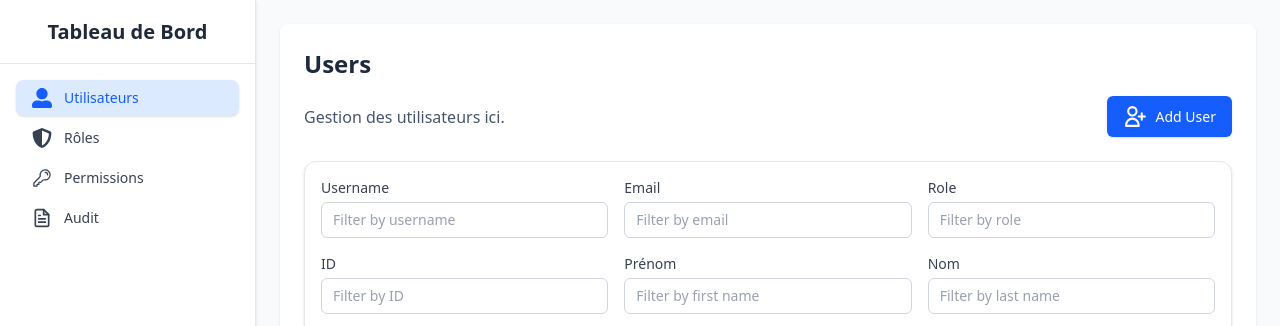
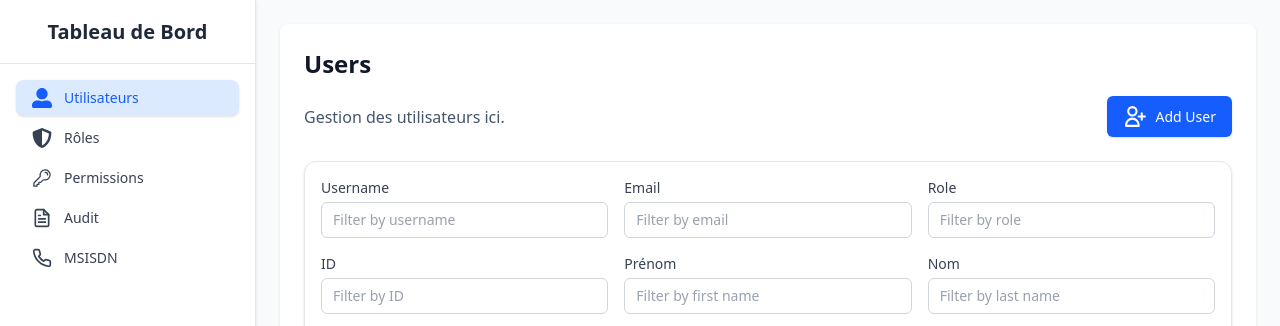
Before and after one commit to AbderaoufSouissi/Dynamic-IVR-Manager, a React (Vite) app in the folder IVR-client/: page / in a window 1280 px wide. Shown: the top 326 px of the page. Built offline with nearby package versions, Linux system fonts and the light colour scheme.

Commit message:
Frontend: Modification du component SideBar et de la page AdminDashboard

```diff
--- a/IVR-client/src/components/SideBar.tsx
+++ b/IVR-client/src/components/SideBar.tsx
@@ -2,7 +2,8 @@
 import type { IconType } from 'react-icons';
 import { FaUserAlt, FaShieldAlt } from "react-icons/fa";
 import { HiOutlineKey } from "react-icons/hi2";
-import { FiFileText } from "react-icons/fi";
+import { FiFileText, FiPhone } from "react-icons/fi";
+import { NavLink } from 'react-router-dom';
 
 interface SidebarProps {
   activeTab: string;
@@ -13,13 +14,15 @@ interface NavItem {
   id: string;
   label: string;
   icon: IconType;
+  route?: string;
 }
 
 const navItems: NavItem[] = [
-  { id: 'users', label: 'Utilisateurs', icon: FaUserAlt },
-  { id: 'roles', label: 'Rôles', icon: FaShieldAlt },
-  { id: 'permissions', label: 'Permissions', icon: HiOutlineKey },
-  { id: 'auditLogs', label: 'Audit', icon: FiFileText },
+  { id: 'users', label: 'Utilisateurs', icon: FaUserAlt, route: '/admin/users' },
+  { id: 'roles', label: 'Rôles', icon: FaShieldAlt, route: '/admin/roles' },
+  { id: 'permissions', label: 'Permissions', icon: HiOutlineKey, route: '/admin/permissions' },
+  { id: 'auditLogs', label: 'Audit', icon: FiFileText, route: '/admin/auditLogs' },
+  { id: 'msisdn', label: 'MSISDN', icon: FiPhone, route: '/admin/msisdn' },
 ];
 
 const Sidebar = ({ activeTab, onTabChange }: SidebarProps) => {
@@ -30,23 +33,22 @@ const Sidebar = ({ activeTab, onTabChange }: SidebarProps) => {
       </div>
 
       <nav className="flex-1 p-4 space-y-1 bg-white">
-        {navItems.map(({ id, label, icon: Icon }) => {
+        {navItems.map(({ id, label, icon: Icon, route }) => {
           const isActive = activeTab === id;
           return (
-            <button
+            <NavLink
               key={id}
+              to={route || '#'}
               onClick={() => onTabChange(id)}
               className={`flex items-center w-full gap-3 px-4 py-2 rounded-lg transition
-                ${
-                  isActive
-                    ? 'bg-blue-100 text-blue-600 shadow-sm'
-                    : 'text-gray-700 hover:bg-gray-100 hover:text-blue-600'
-                }
+                ${isActive
+                  ? 'bg-blue-100 text-blue-600 shadow-sm'
+                  : 'text-gray-700 hover:bg-gray-100 hover:text-blue-600'}
               `}
             >
-              <Icon size={20} className={`${isActive ? 'text-blue-600' : ''}`} />
+              <Icon size={20} className={isActive ? 'text-blue-600' : ''} />
               <span className="text-sm font-medium">{label}</span>
-            </button>
+            </NavLink>
           );
         })}
       </nav>
--- a/IVR-client/src/pages/AdminDashboard.tsx
+++ b/IVR-client/src/pages/AdminDashboard.tsx
@@ -1,41 +1,54 @@
-
-import { useState } from 'react';
-import Sidebar from '../components/SideBar';
+import { useLocation } from 'react-router-dom';
 import UsersPage from './UsersPage';
 import RolesPage from './RolesPage';
 import PermissionsPage from './PermissionsPage';
+import MsisdnPage from './MsisdnPage';
+import Sidebar from '../components/SideBar';
 
+const AdminDashboard = () => {
+  const location = useLocation();
 
-const AdminDashboard: React.FC = () => {
-  const [activeTab, setActiveTab] = useState('users');
+  // Map routes to tab IDs
+  const pathToTabId: Record<string, string> = {
+    '/admin/users': 'users',
+    '/admin/roles': 'roles',
+    '/admin/permissions': 'permissions',
+    '/admin/auditLogs': 'auditLogs',
+    '/admin/msisdn': 'msisdn',
+  };
+
+  // Get active tab from current path or fallback to 'users'
+  const activeTab = pathToTabId[location.pathname] || 'users';
 
   const renderTabContent = () => {
     switch (activeTab) {
       case 'users':
-        return <UsersPage/>;
+        return <UsersPage />;
       case 'roles':
-        return <RolesPage/>;
+        return <RolesPage />;
       case 'permissions':
-        return <PermissionsPage/>;
+        return <PermissionsPage />;
       case 'auditLogs':
         return <p>Logs d’audit ici.</p>;
+      case 'msisdn':
+        return <MsisdnPage />;
       default:
         return <p>Contenu non disponible.</p>;
     }
   };
 
+
+
   return (
     <div className="flex h-screen bg-slate-50">
-      <Sidebar activeTab={activeTab} onTabChange={setActiveTab} />
+      <Sidebar activeTab={activeTab} onTabChange={() => {}} />
 
       <main className="flex-1 overflow-auto p-6">
         <div className="bg-white rounded-lg shadow-sm p-6">
-          <h2 className="text-2xl font-bold text-slate-800 mb-4">
+          <h2 className="text-2xl font-bold text-gray-900 mb-4">
             {activeTab.charAt(0).toUpperCase() + activeTab.slice(1)}
           </h2>
-          <div className="text-slate-600">
-            {renderTabContent()}
-          </div>
+          <div className="text-slate-600">{renderTabContent()}</div>
         </div>
       </main>
     </div>
```
